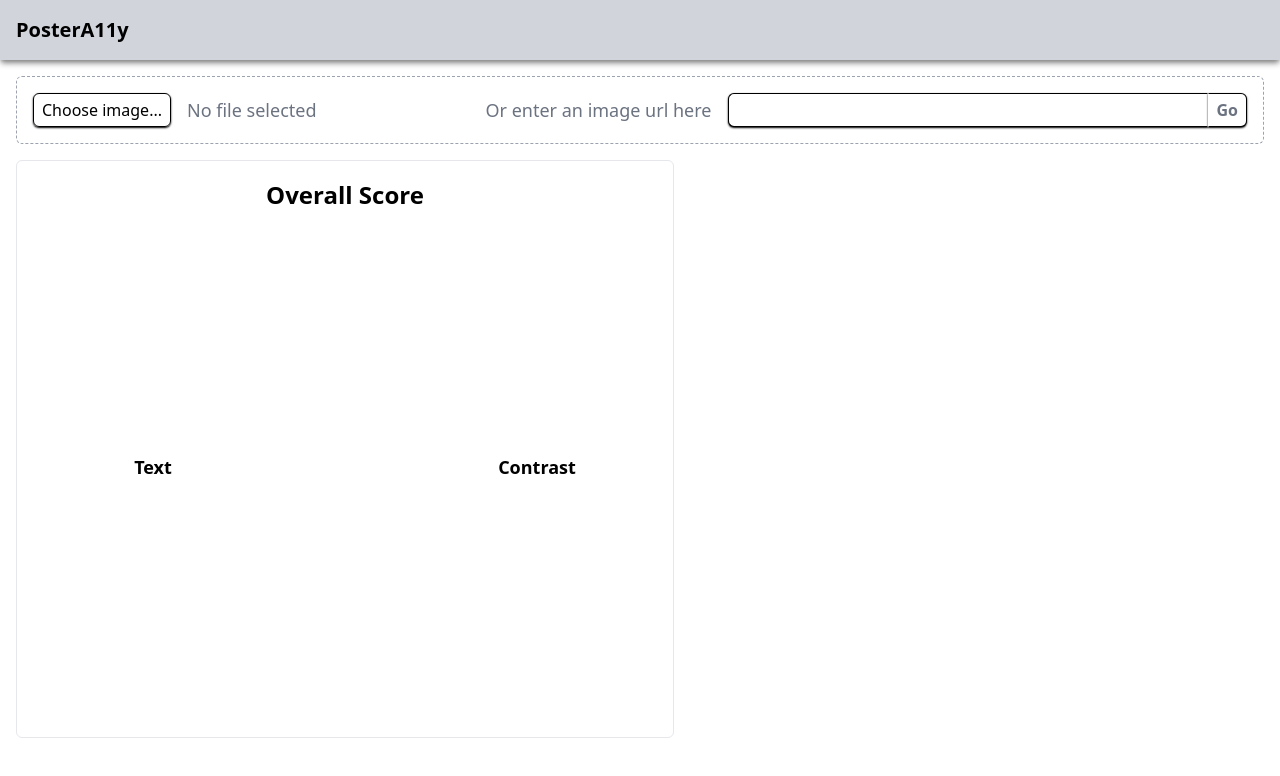
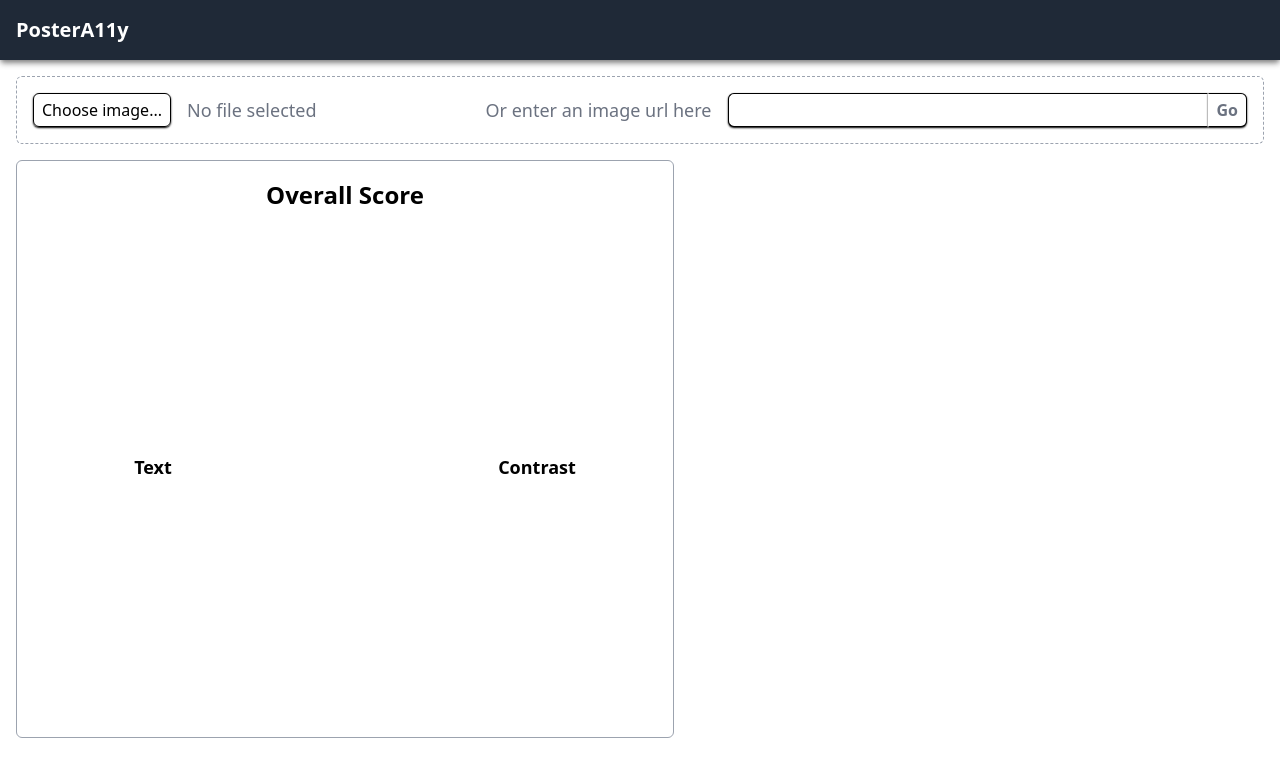
Before and after one commit to hankpeeples/PosterA11y, a React (Vite) app: page / in a window 1280 px wide. Shown: the top 776 px of the page. Built offline with nearby package versions, Linux system fonts and the light colour scheme; some icons are missing.

Commit message:
Update navbar colors

```diff
--- a/src/components/Navbar.tsx
+++ b/src/components/Navbar.tsx
@@ -7,7 +7,7 @@
   const [info, setInfo] = useState<boolean>(false);
 
   return (
-    <div className="flex h-fit w-screen flex-row justify-between bg-gray-300 p-4 shadow-md shadow-[#898989]">
+    <div className="flex h-fit w-screen flex-row justify-between bg-gray-800 p-4 text-white shadow-md shadow-[#898989]">
       <h1 className="text-xl font-semibold">PosterA11y</h1>
       <FaCircleInfo onClick={() => setInfo(true)} size="1.5rem" />
       <ReactModal
--- a/src/components/ScoreCard.tsx
+++ b/src/components/ScoreCard.tsx
@@ -20,7 +20,7 @@
   }
 
   return (
-    <div className="mb-4 flex h-fit w-full flex-col items-center rounded-md border-[1px] p-4">
+    <div className="mb-4 flex h-fit w-full flex-col items-center rounded-md border-[1px] border-gray-400 p-4">
       <h2 className="text-[1.5rem] font-bold text-black">Overall Score</h2>
       <ScorePie overall={overall} />
       <div className="flex flex-row items-center justify-around gap-36">
```
Also changed, not shown: 1 other file (tests, documents, lock files or other folders).
